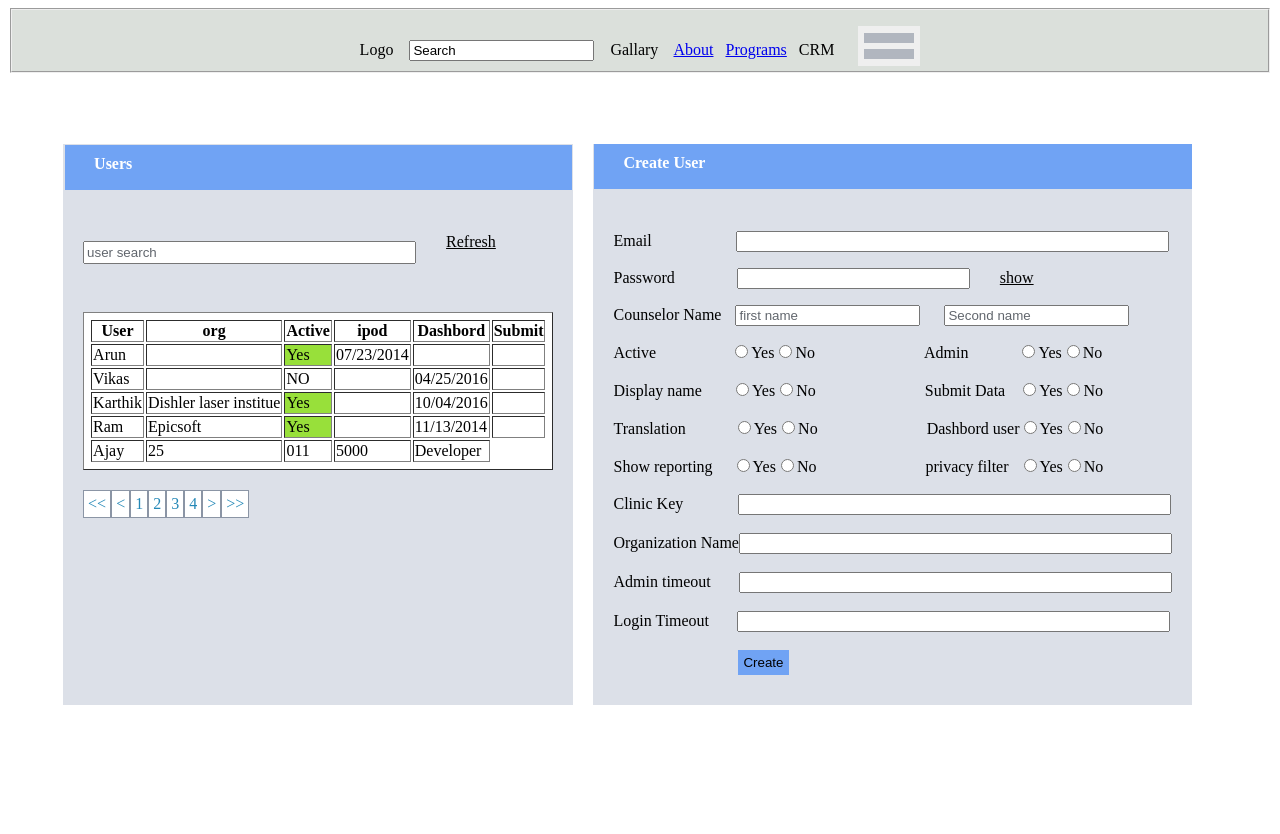
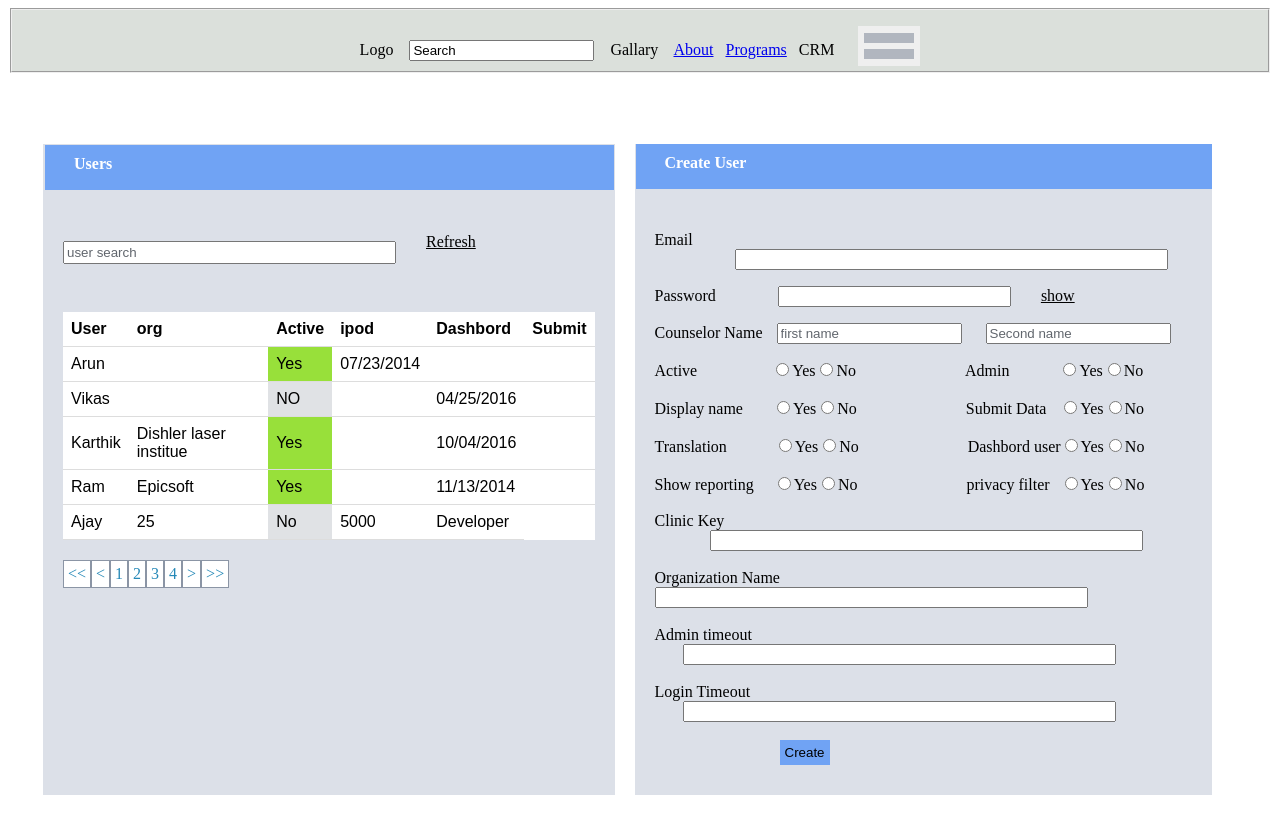
Before and after one commit to ArunSarva/monday_task, a plain HTML site: page programes.html in a window 1280 px wide. Before the commit the page ends 800 px from the top, so only its background shows below. Drawn offline with Linux system fonts and the light colour scheme.

Commit message:
update in table formet

```diff
--- a/css/programes.css
+++ b/css/programes.css
@@ -1,4 +1,17 @@
+table
+ {
+  border-collapse: collapse;
+  width: 100%;
+  background-color: white;
+  font-family:Arial;
+}
 
+th, td
+ {
+  padding: 8px;
+  text-align: left;
+  border-bottom: 1px solid #ddd;
+}
  #div
  {
     position: absolute;
--- a/programes.html
+++ b/programes.html
@@ -34,7 +34,7 @@
 		<!-- <h4 >Users</h4> -->
 		<div id="containor">
 			<div id="inside">
-				<table  bgcolor="white" border="non">
+				<table>
 					<h4 id="h4">Users</h4>
 					<input type="search" name="user search" value="user search" id="search"> <u>Refresh</u></td>
 				</tr>
@@ -57,7 +57,7 @@
 			      <tr>
 			        <td>Vikas</td>
 			        <td></td>
-			        <td>NO</td>
+			        <td bgcolor="#e0e2e5">NO</td>
 			        <td></td>
 			        <td>04/25/2016 </td>
 			        <td></td>
@@ -84,7 +84,7 @@
 			      <tr>
 			        <td>Ajay</td>
 			        <td>25</td>
-			        <td>011</td>
+			        <td bgcolor="#e0e2e5">No</td>
 			        <td>5000</td>
 			        <td>Developer</td>
 			      </tr>
```
